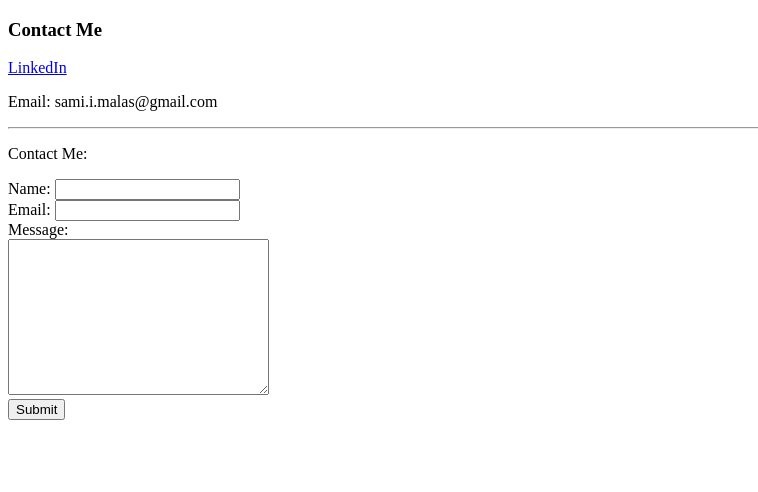
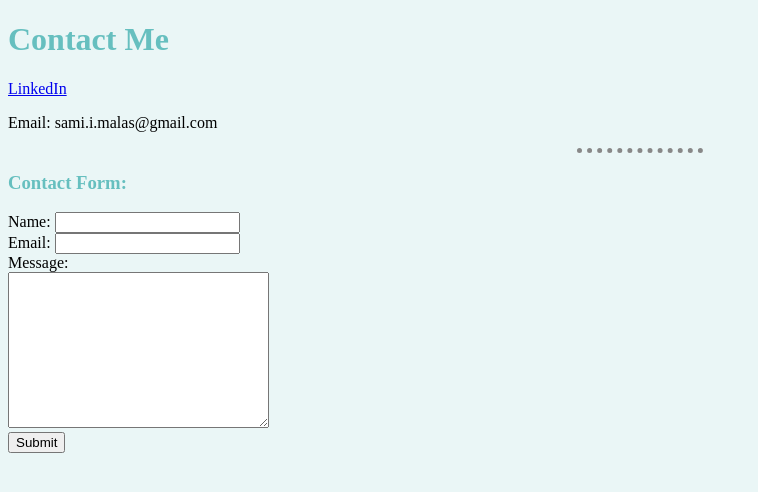
Before and after one commit to smalas/HTML---Personal-Site, a plain HTML site: page contact.html in a window 1280 px wide. Shown: the whole page, without its empty margins (0-758 px from the left). Drawn offline with Linux system fonts and the light colour scheme.

Commit message:
Added some basic CSS

```diff
--- a/contact.html
+++ b/contact.html
@@ -4,15 +4,16 @@
 <head>
   <meta charset="utf-8">
   <title>Contact Me</title>
+  <link rel="stylesheet" href="css/styles.css">
 </head>
 
 <body>
-  <h3>Contact Me</h3>
+  <h1>Contact Me</h1>
   <a href="https://www.linkedin.com/in/sami-malas-85095876/">LinkedIn</a>
   <p> Email: sami.i.malas@gmail.com </p>
 
   <hr>
-  <p>Contact Me:</p>
+  <h3>Contact Form:</h3>
   <form encodingtype = "text/plain" action="index.html" method="post">
     <label for="">Name:</label>
     <input type="text" name="name" value="">
--- /dev/null
+++ b/css/styles.css
@@ -0,0 +1,19 @@
+body {
+  background-color: #eaf6f6;
+}
+
+hr {
+  border-style: none;
+  border-top-style: dotted;
+  border-width: 5px;
+  border-color: #888888;
+  width: 10%;
+}
+
+h1{
+  color: #66bfbf;
+}
+
+h3{
+  color: #66bfbf;
+}
```
Also changed, not shown: index.html (+1 -1 lines), skills_interests.html (+2 -1 lines).
